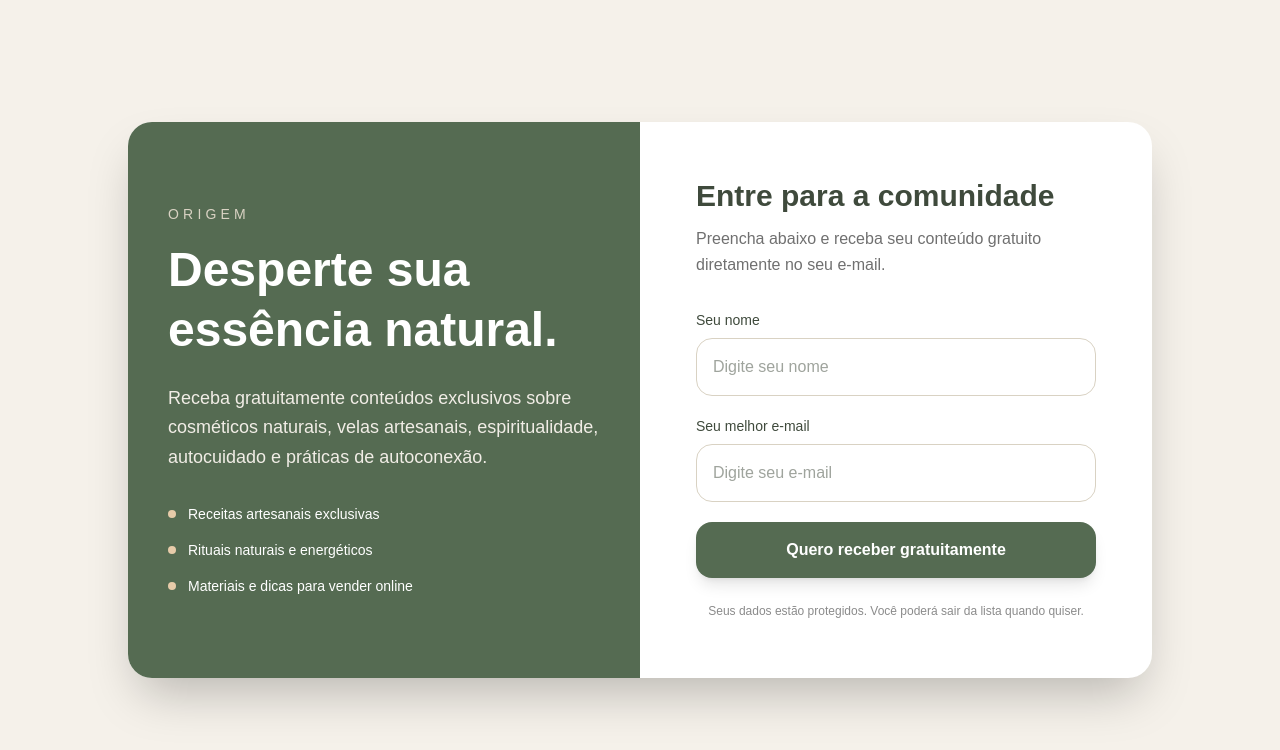
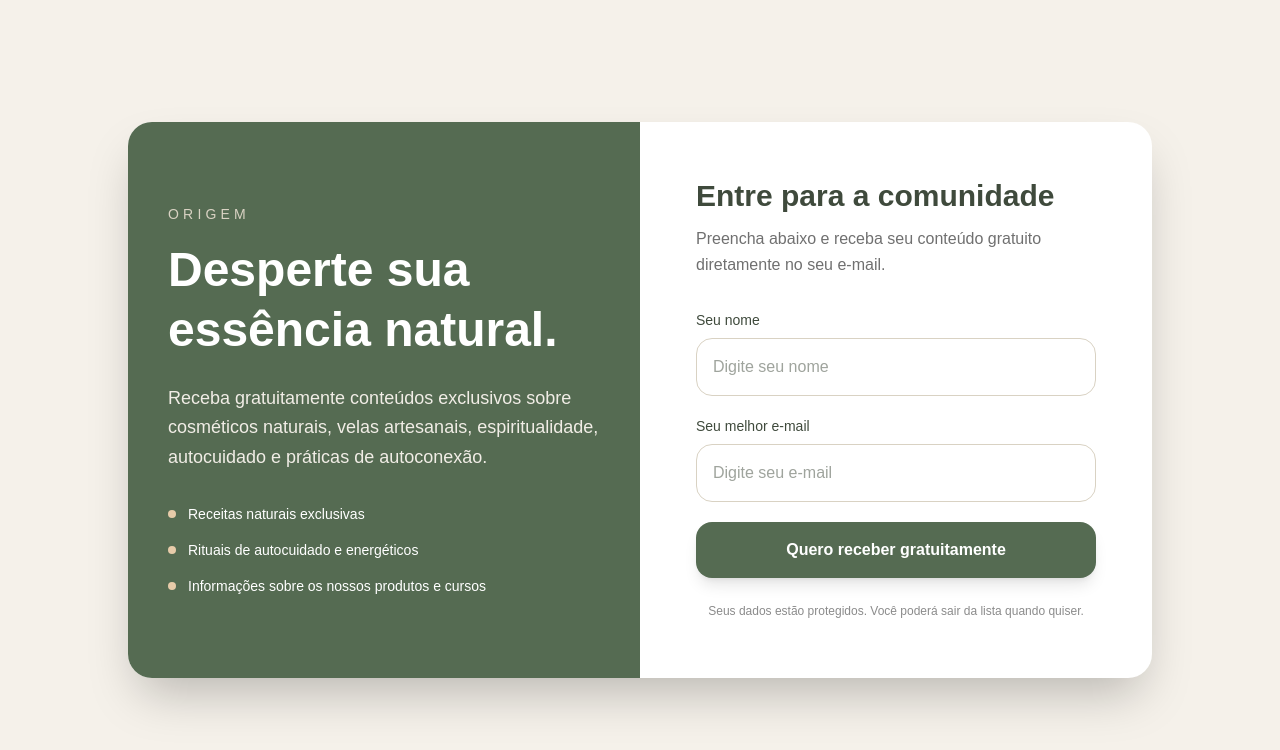
Before and after one commit to Origemmg/origem-site, a Next.js app: page / in a window 1280 px wide. Shown: the top 750 px of the page. Built offline with nearby package versions, Linux system fonts and the light colour scheme.

Commit message:
captura de email funcionando

```diff
--- a/app/page.tsx
+++ b/app/page.tsx
@@ -23,17 +23,17 @@ export default function Home() {
 
             <div className="flex items-center gap-3">
               <div className="w-2 h-2 rounded-full bg-[#e7cba9]" />
-              Receitas artesanais exclusivas
+              Receitas naturais exclusivas
             </div>
 
             <div className="flex items-center gap-3">
               <div className="w-2 h-2 rounded-full bg-[#e7cba9]" />
-              Rituais naturais e energéticos
+              Rituais de autocuidado e energéticos
             </div>
 
             <div className="flex items-center gap-3">
               <div className="w-2 h-2 rounded-full bg-[#e7cba9]" />
-              Materiais e dicas para vender online
+              Informações sobre os nossos produtos e cursos
             </div>
 
           </div>
```
